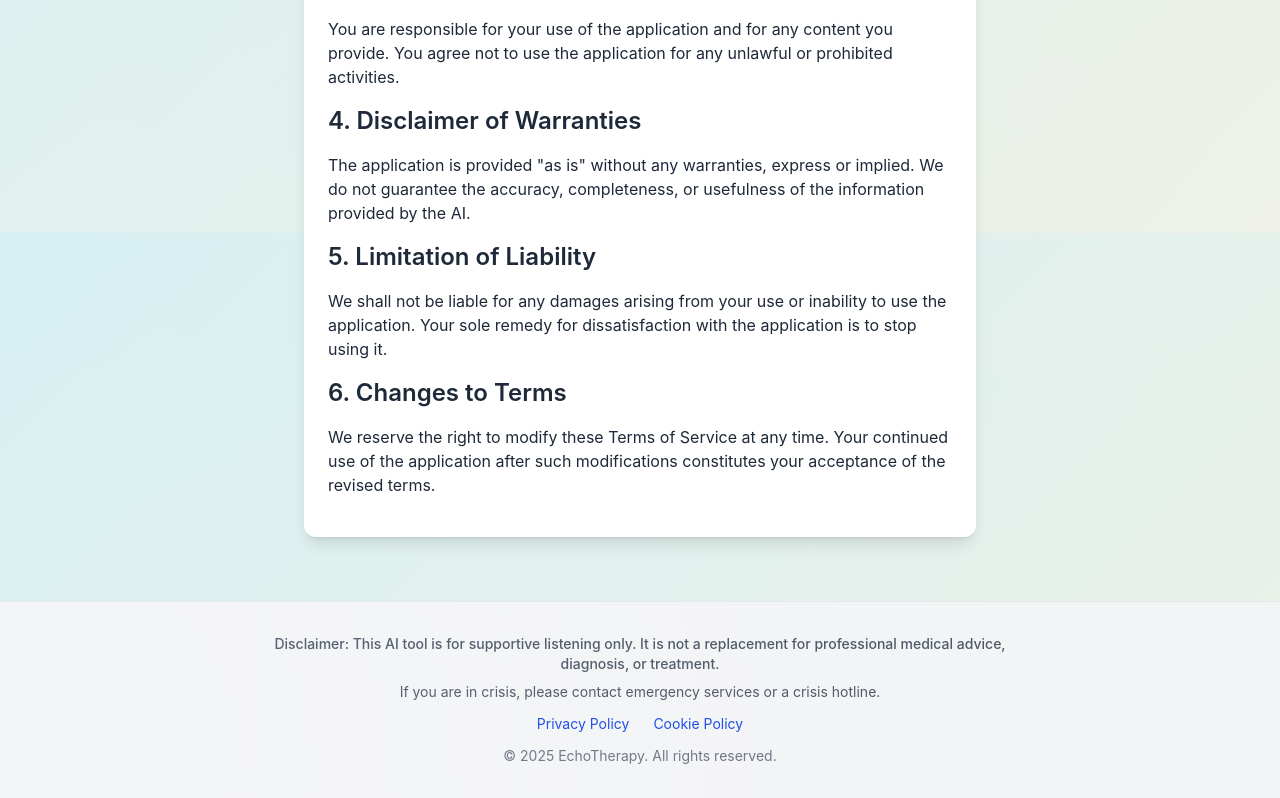
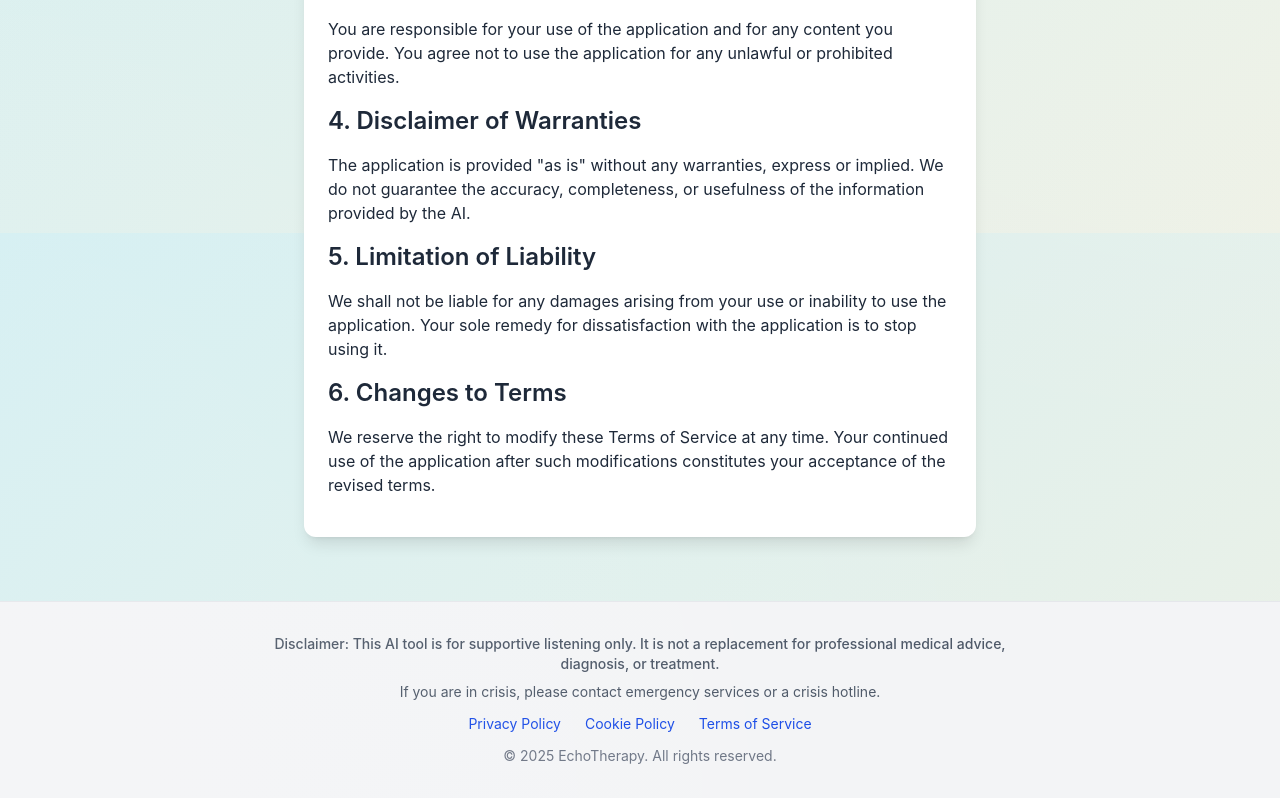
Before and after one commit to EmeraldPathways/EchoTherapy2, a Next.js app in the folder frontend/: page /terms-of-service in a window 1280 px wide. Shown: the part 567-1365 px from the top of the page. Built offline with nearby package versions, Linux system fonts and the light colour scheme; no server answers.

Commit message:
Update terms-of-service.tsx

```diff
--- a/frontend/src/pages/terms-of-service.tsx
+++ b/frontend/src/pages/terms-of-service.tsx
@@ -67,6 +67,9 @@
               <Link href="/cookie-policy" className="text-blue-700 hover:underline">
                 Cookie Policy
               </Link>
+              <Link href="/terms-of-service" className="text-blue-700 hover:underline">
+                Terms of Service
+              </Link>
             </div>
             <p className="text-gray-500">
               &copy; {new Date().getFullYear()} EchoTherapy. All rights reserved.
```
